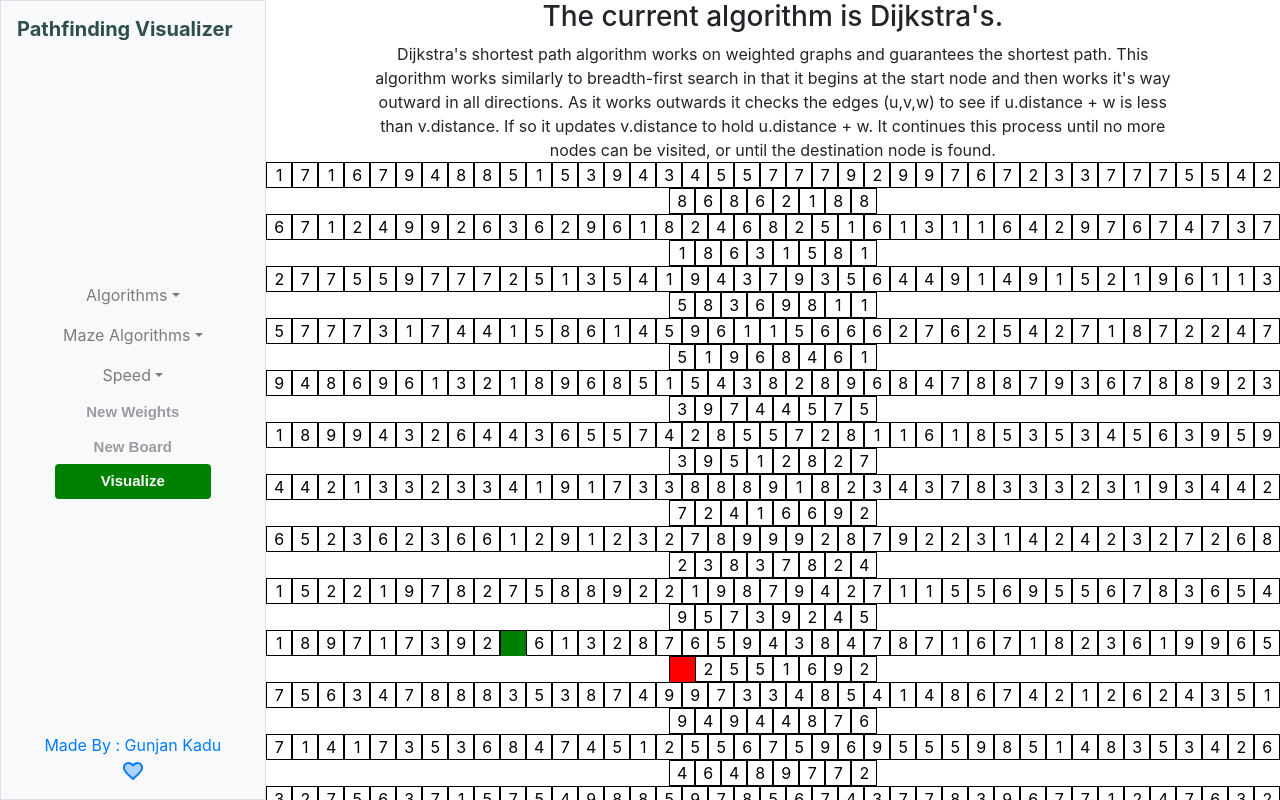
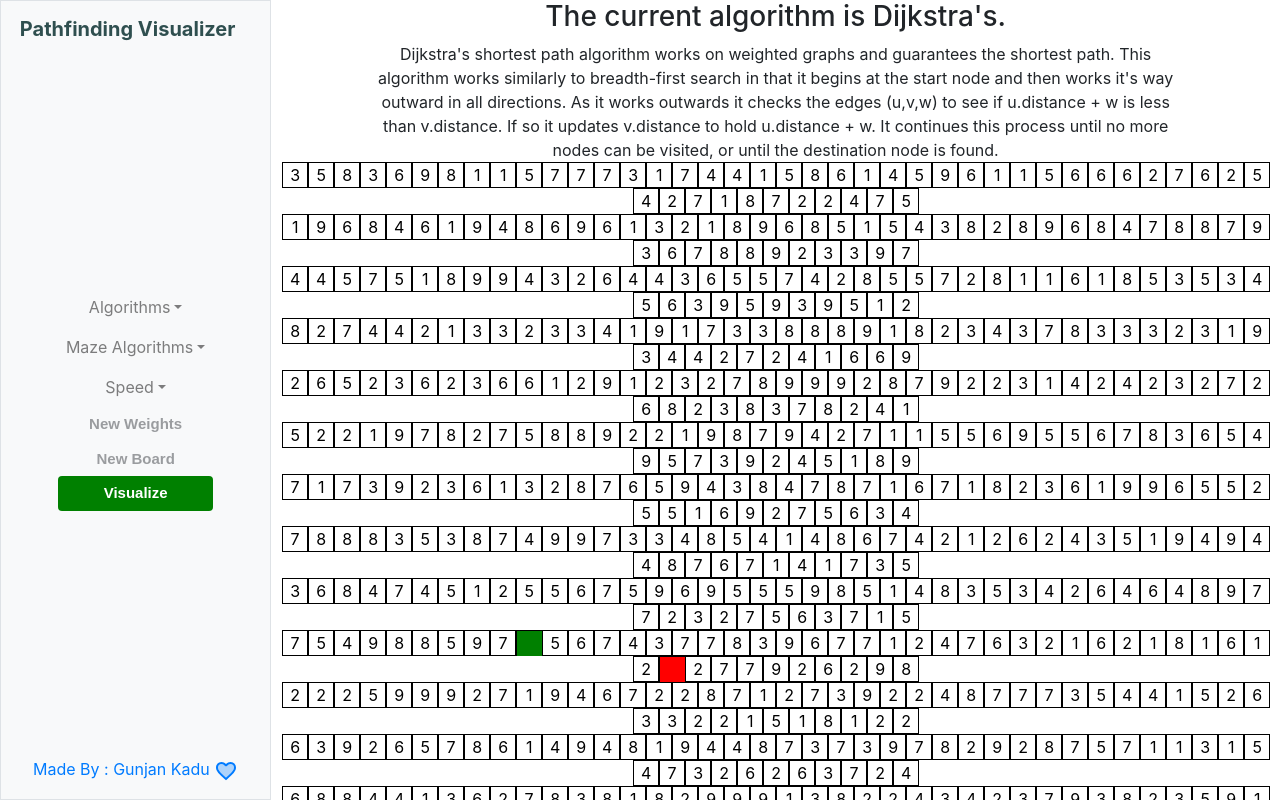
Before and after one commit to GunjanKadu/PathFindingVisualizer, a React (Create React App) app: page / in a window 1280 px wide. Shown: the top 800 px of the page. Built offline with nearby package versions, Linux system fonts and the light colour scheme.

Commit message:
Design Bug fixes and making the app more stable

```diff
--- a/src/Components/Board/board.css
+++ b/src/Components/Board/board.css
@@ -11,9 +11,9 @@
 .holder {
   display: flex;
 }
-.header {
-  flex: 0.2;
+/* .header {
+  flex: 0.18;
+/* } */
+.body {
+  flex: 1;
 }
-.body {
-  flex: 0.8;
-}
--- a/src/Components/Board/board.tsx
+++ b/src/Components/Board/board.tsx
@@ -20,6 +20,7 @@
 import Dijkstra from "../../Utility/Algorithms/Dijkstra";
 
 import "./board.css";
+import { DEFAULT_COLUMNS, DEFAULT_ROWS } from "../../Utility/constants";
 const DEFAULT_START: Array<number> = [9, 9];
 const DEFAULT_END: Array<number> = [9, 39];
 /*
@@ -216,8 +217,8 @@
 
   unvisitNodes(removeWalls: boolean, start: Array<number>, end: Array<number>) {
     const { grid } = this.state;
-    for (let row = 0; row < 19; row++) {
-      for (let col = 0; col < 49; col++) {
+    for (let row = 0; row < DEFAULT_ROWS; row++) {
+      for (let col = 0; col < DEFAULT_COLUMNS; col++) {
         let node: INodeProperties | undefined = grid?.grid[row][col];
         if (node) {
           const newLocal = document.getElementById(
@@ -271,8 +272,8 @@
     if (start && algo && grid && end) {
       this.unvisitNodes(false, start, end);
       const newGrid = new Grid(algo.weighted, start, end);
-      for (let row = 0; row < 19; row++) {
-        for (let col = 0; col < 49; col++) {
+      for (let row = 0; row < DEFAULT_ROWS; row++) {
+        for (let col = 0; col < DEFAULT_COLUMNS; col++) {
           if (grid.grid[row][col].isWall) {
             newGrid.grid[row][col].isWall = true;
           }
@@ -285,8 +286,8 @@
   /* Function to transfer wall locations from
  the previous grid to a new grid.*/
   keepWalls(grid: IGrid, newGrid: IGrid) {
-    for (let row = 0; row < 19; row++) {
-      for (let col = 0; col < 49; col++) {
+    for (let row = 0; row < DEFAULT_ROWS; row++) {
+      for (let col = 0; col < DEFAULT_COLUMNS; col++) {
         if (grid.grid[row][col].isWall) {
           newGrid.grid[row][col].isWall = true;
         }
--- a/src/Utility/constants.ts
+++ b/src/Utility/constants.ts
@@ -1,4 +1,4 @@
-export const DEFAULT_COLUMNS = 50;
+export const DEFAULT_COLUMNS = 49;
 export const DEFAULT_ROWS = 19;
 export const DEFAULT_START = [8, 9];
 export const DEFAULT_END = [8, 39];
--- a/src/Utility/grid.ts
+++ b/src/Utility/grid.ts
@@ -1,3 +1,4 @@
+import { DEFAULT_COLUMNS, DEFAULT_ROWS } from "./constants";
 import { IGrid, INodeProperties } from "./interfaces";
 
 /*
@@ -39,9 +40,9 @@
     end: Array<number>
   ): Array<Array<INodeProperties>> {
     const grid: Array<Array<INodeProperties>> = [];
-    for (let row = 0; row < 17; row++) {
+    for (let row = 0; row < DEFAULT_ROWS; row++) {
       const newRow = [];
-      for (let col = 0; col < 47; col++) {
+      for (let col = 0; col < DEFAULT_COLUMNS; col++) {
         newRow.push(this.initializeNode(row, col, weighted, start, end));
       }
       grid.push(newRow);
```
